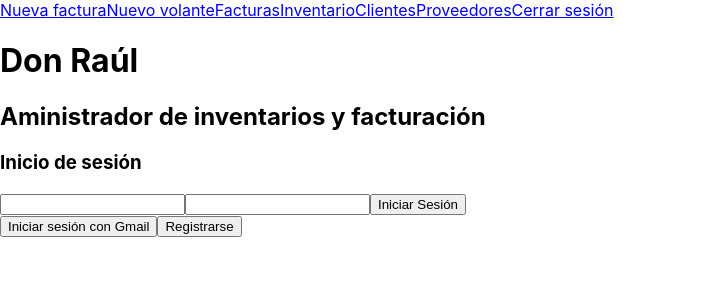
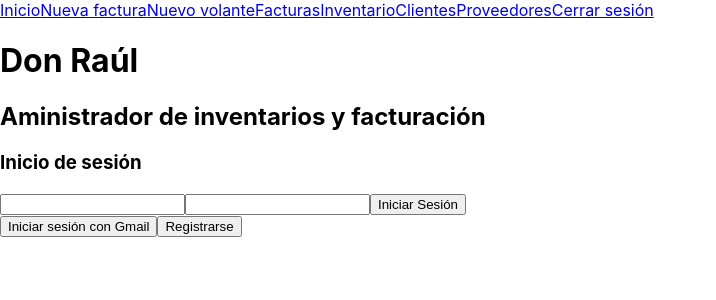
Before and after one commit to svntivgo/front-donraul, a React (Create React App) app: page / in a window 1280 px wide. Shown: the top 300 px of the page, without its empty margins (0-716 px from the left). Built offline with nearby package versions, Linux system fonts and the light colour scheme.

Commit message:
enrutamiento para home

```diff
--- a/src/App.js
+++ b/src/App.js
@@ -11,9 +11,9 @@
 function App() {
   return (
     <BrowserRouter>
-    <Navbar />
-    <Home />
+      <Navbar />
       <Routes>
+        <Route path="/" element={<Home />} />
         <Route path="/facturacion" element={<Facturacion />} />
         <Route path="/inventario" element={<Inventario />} />
       </Routes>
--- a/src/components/Navbar.jsx
+++ b/src/components/Navbar.jsx
@@ -5,6 +5,7 @@
   return (
     <>
       <nav>
+        <Link to="/">Inicio</Link>
         <Link to="/facturacion">Nueva factura</Link>
         <Link to="/inventario">Nuevo volante</Link>
         <Link to="/">Facturas</Link>
```
